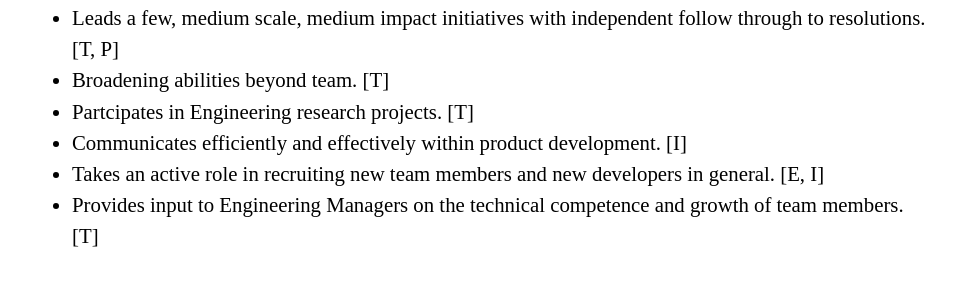
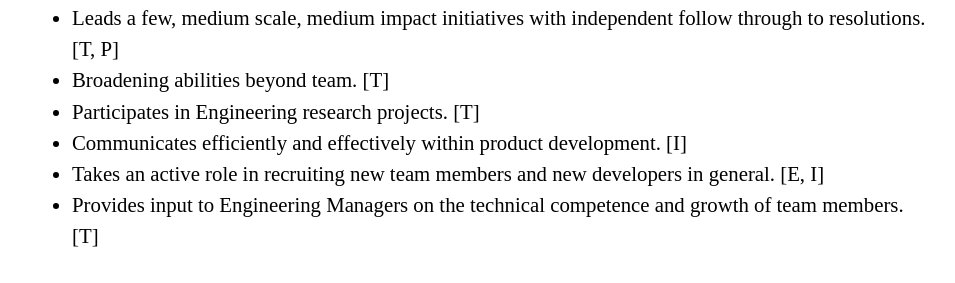
Before and after one commit to OSIEng/osieng.github.io, a Jekyll site: the page built from technical_track/index.html, in a window 1280 px wide and 900 px high, scrolled down 5968 px. Shown: the part 160-443 px from the top of the window, without its empty margins (160-1115 px from the left). Built offline with Jekyll 4.4.1, drawn with Linux system fonts in a browser that asks for light colours.

Commit message:
Fix spelling error

```diff
--- a/technical_track/index.html
+++ b/technical_track/index.html
@@ -141,7 +141,7 @@ Demonstrates established leadership and influence at the team and program level.
 		<li>Identifies areas for improvement at program or team level in technical systems or processes and drives resolutions in collaboration with teammates. [P, E] </li>
 		<li>Leads a few, medium scale, medium impact initiatives with independent follow through to resolutions. [T, P] </li>
 		<li>Broadening abilities beyond team. [T] </li>
-		<li>Partcipates in Engineering research projects. [T] </li>
+		<li>Participates in Engineering research projects. [T] </li>
 		<li>Communicates efficiently and effectively within product development. [I] </li>
 		<li>Takes an active role in recruiting new team members and new developers in general. [E, I] </li>
 		<li>Provides input to Engineering Managers on the technical competence and growth of team members. [T]</li>
```
